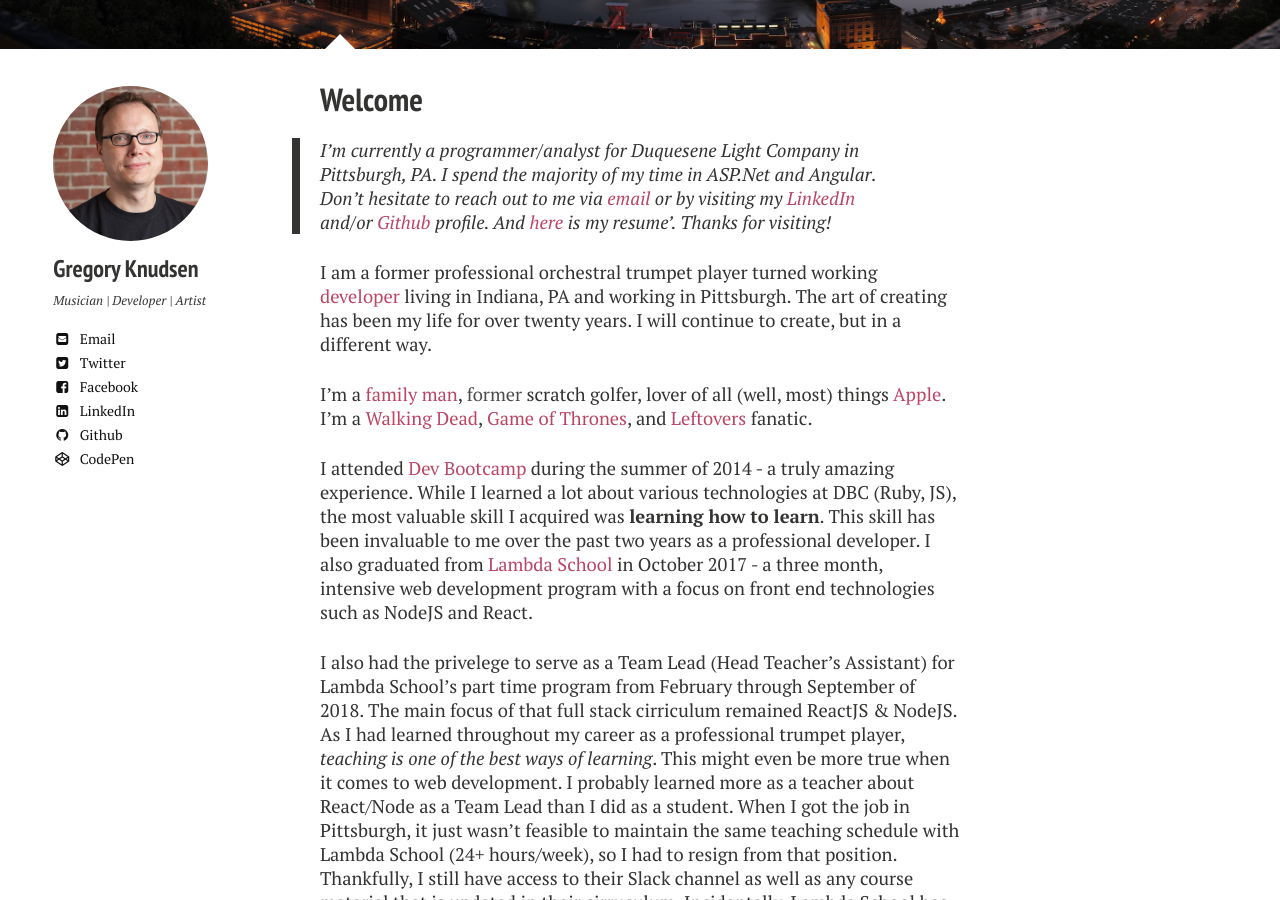
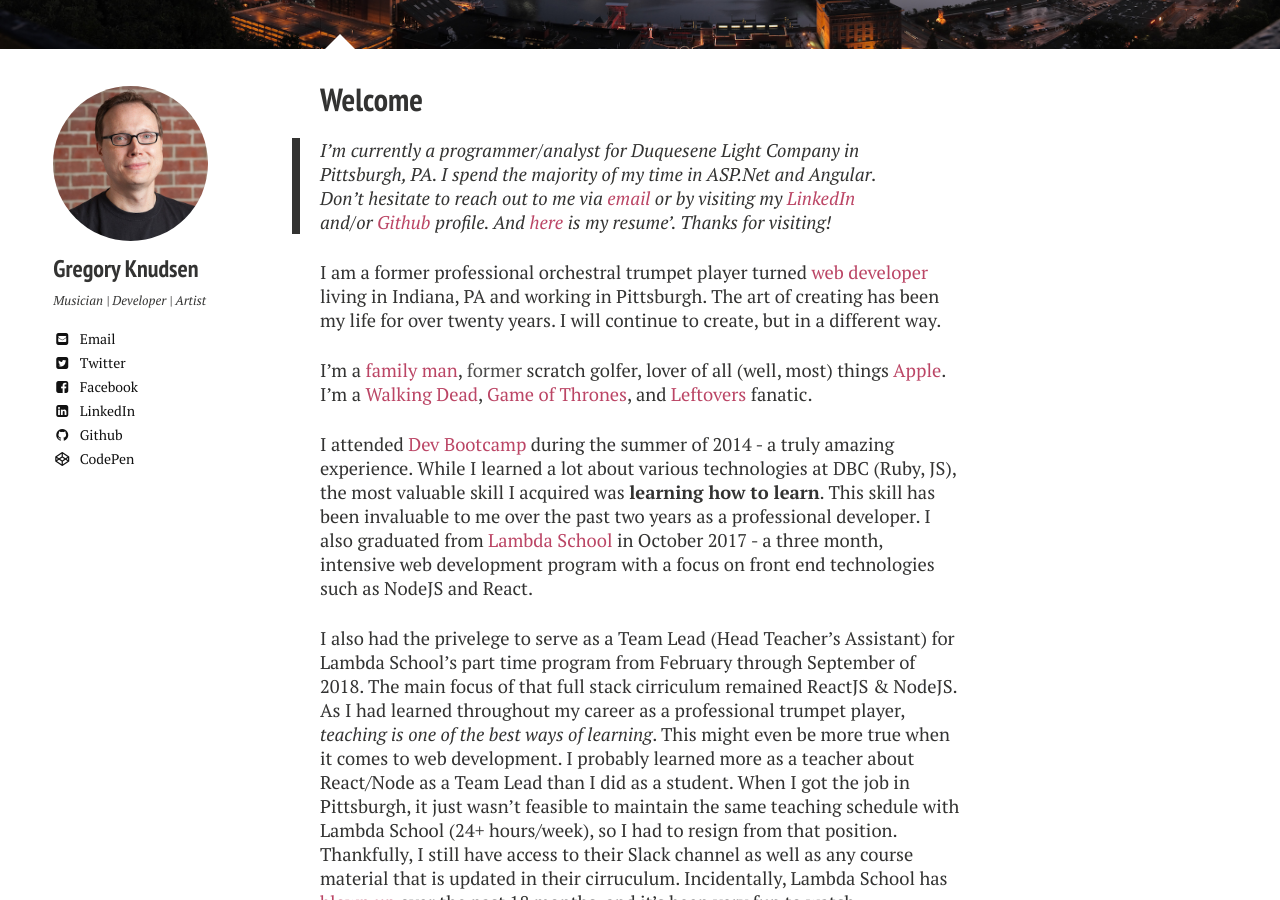
Before and after one commit to gregknudsen/gregknudsen.github.io, a Jekyll site: the page built from index.md, in a window 1280 px wide and 900 px high, scrolled down 313 px. Built offline with Jekyll 4.4.1, drawn with Linux system fonts in a browser that asks for light colours; nearby versions of some CDN libraries.

Commit message:
add seo and change copy

```diff
--- a/index.md
+++ b/index.md
@@ -1,7 +1,7 @@
 ---
 layout: page
 title: Welcome
-tags: [about, Jekyll, theme, responsive]
+tags: [about, Jekyll, theme, responsive, lambda-school, duquesne-light]
 modified: 2015-09-08T20:53:07.573882-04:00
 comments: true
 image:
@@ -10,7 +10,7 @@
 
 > > I'm currently a programmer/analyst for Duquesene Light Company in Pittsburgh, PA. I spend the majority of my time in ASP.Net and Angular. Don't hesitate to reach out to me via [email](mailto:dev.artist15@gmail.com) or by visiting my [LinkedIn](https://www.linkedin.com/pub/gregory-knudsen/41/b33/64){:target="_blank"} and/or [Github](https://github.com/gregknudsen){:target="_blank"} profile. And [here](https://resume.creddle.io/resume/c8eyer3gy37){:target="_blank} is my resume'. Thanks for visiting!
 
-I am a former professional orchestral trumpet player turned working [developer](http://www.github.com/gregknudsen){:target="_blank"} living in Indiana, PA and working in Pittsburgh. The art of creating has been my life for over twenty years. I will continue to create, but in a different way.
+I am a former professional orchestral trumpet player turned [web developer](http://www.github.com/gregknudsen){:target="_blank"} living in Indiana, PA and working in Pittsburgh. The art of creating has been my life for over twenty years. I will continue to create, but in a different way.
 
 I'm a [family man](http://imgur.com/BAKjeyD){:target="_blank"}, <span id="former">former</span> scratch golfer, lover of all (well, most) things [Apple](http://www.apple.com){:target="_blank"}. I'm a [Walking Dead](http://www.amc.com/shows/the-walking-dead){:target="_blank"}, [Game of Thrones](http://www.hbo.com/game-of-thrones){:target="_blank"}, and [Leftovers](http://www.hbo.com/the-leftovers){:target="_blank"} fanatic.
 
```
